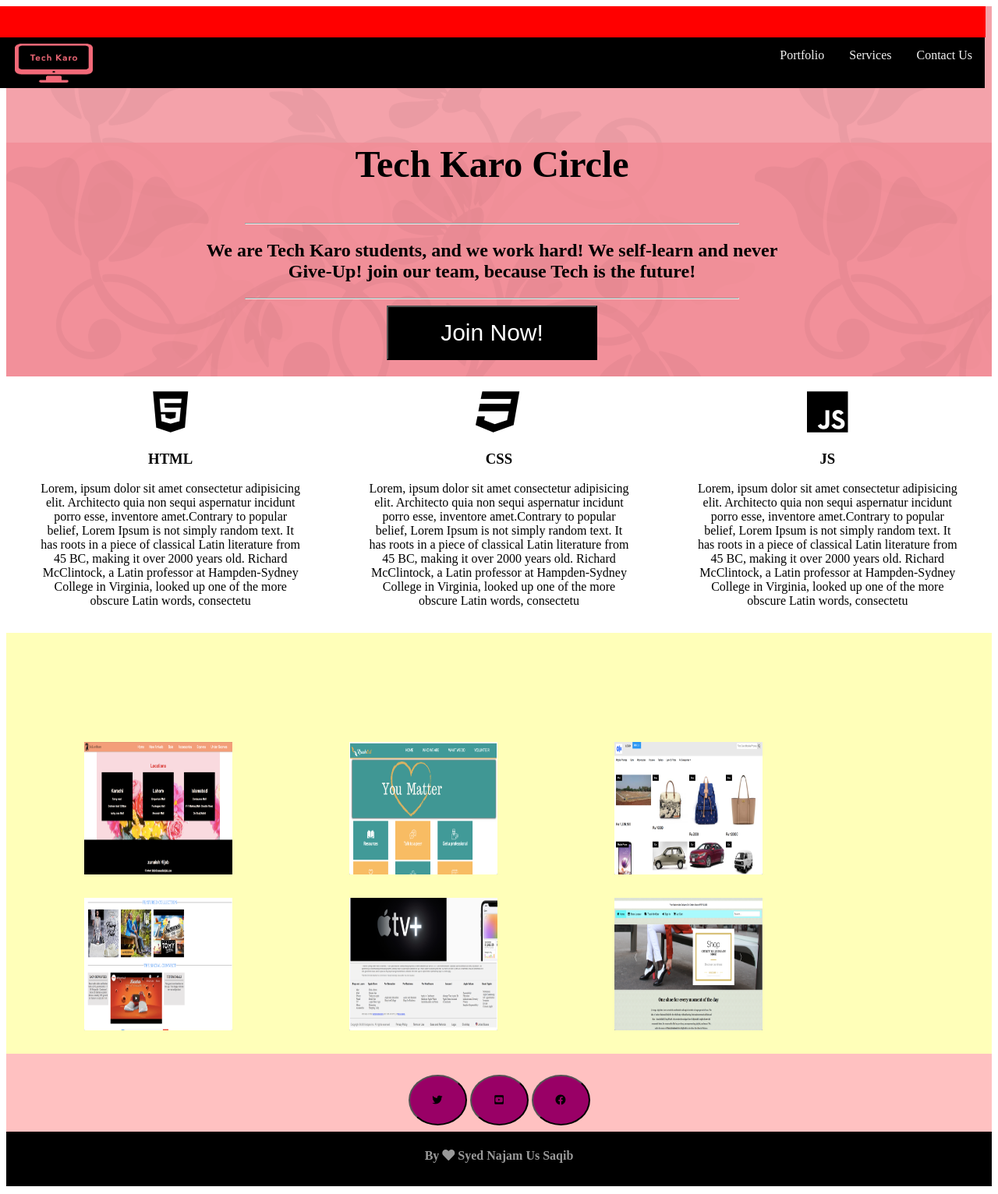
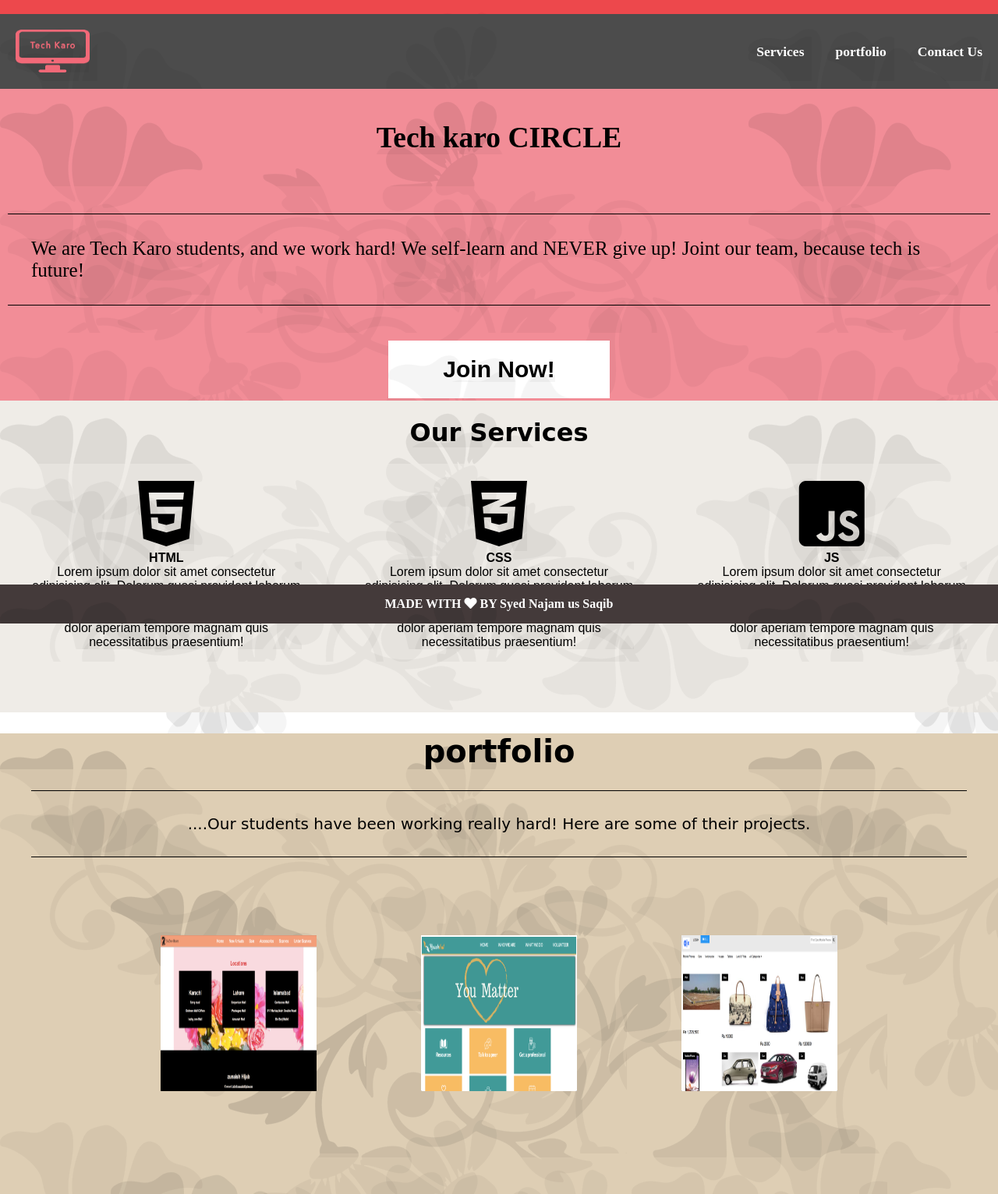
Before and after one commit to syedsaqib12/14thy-may--Webpage, a plain HTML site: page index.html in a window 1280 px wide. Shown: the top 1532 px of the page at 78% size. Drawn offline with Linux system fonts and the light colour scheme.

Commit message:
Add files via upload

```diff
--- a/index.html
+++ b/index.html
@@ -1,123 +1,135 @@
+
 <html>
 
 <head>
-  <title>
-    Web page
-  </title>
-  <link rel="stylesheet" type="text/css" href="style.css">
     <link rel="stylesheet" href="https://use.fontawesome.com/releases/v5.8.2/css/all.css"
         integrity="sha384-oS3vJWv+0UjzBfQzYUhtDYW+Pj2yciDJxpsK1OYPAYjqT085Qq/1cq5FLXAZQ7Ay" crossorigin="anonymous">
+    <meta name="viewport" content="width=device-width, initial-scale=1">
+    <link rel="stylesheet" href="https://use.fontawesome.com/releases/v5.8.2/css/all.css"
+        integrity="sha384-oS3vJWv+0UjzBfQzYUhtDYW+Pj2yciDJxpsK1OYPAYjqT085Qq/1cq5FLXAZQ7Ay" crossorigin="anonymous">
+
+    <link rel="stylesheet" type="text/css" href="style.css">
 </head>
 
 <body>
-    <section id="section-join">
-  <div class="header">
-    <marquee>
-      <H1> Special Offer Just for Pakistani Citizens! Get <mark>50% Discount</mark> on any item. </H1>
+    <header>
+        <marquee direction="left"> Special offer,just for pakistani citizens Get <mark>50% Disscount </mark> On any product.
         </marquee>
+    </header>
+    <nav>
+        <div class="flex-container">
+            <div class="logo"><img src="img/logo.png" alt="tech"></div>
+            <div><h3>Services</h3></div>
+            <div><h3>portfolio</h3></div>
+            <div><h3>Contact Us</h3></div>
+        </div>
+    </nav>
+    <section>
+        <div id="circle">
+            <div>
+                <h2>
+                    Tech karo CIRCLE
+                </h2>
+            </div>
+            <div>
+                <p>We are Tech Karo students, and we work hard! We self-learn and NEVER give up! Joint our team, because tech is
+                    future!</p>
+            </div>
+            <div>
+                <button><strong>Join Now!</strong></button>
             </div>
 
-  <div class="topnav">
-    <a href="#">Contact Us</a>
-    <a href="#">Services</a>
-    <a href="#">Portfolio</a>
-    <img src="img/logo.png">
-
-  </div>
-  <section id="section-join">
-  <div class="container">
-    <H1> Tech Karo Circle </H1>
-    <hr align="center" width="50%">
-    <center>
-      <h2> We are Tech Karo students, and we work hard! We self-learn and never<br> Give-Up! join our team, because Tech
-        is the future!</h2>
-    </center>
-    <hr align="center" width="50%">
-    <center><button>Join Now!</button></center>
         </div>
     </section>
+    <main>
+        <div id="services">
+            <div>
+                <h1>Our Services</h1>
+            </div>
+            <div class="fig">
+                <figure>
+                    <i class="fab fa-html5 fa-6x"></i>
+                    <h4>HTML</h4>
+                    <figcaption>Lorem ipsum dolor sit amet consectetur adipisicing elit. Dolorum quasi provident laborum
+                        nesciunt eos? Autem error nulla repudiandae laboriosam commodi. Dignissimos quam officiis dolor
+                        aperiam tempore magnam quis necessitatibus praesentium!</figcaption>
+                </figure>
 
 
-  <section id="flex-container">
                 <figure>
-        <i class="fab fa-html5"></i>
-      <figcaption>
-        <h3>HTML</h3>
-        <P>
-          Lorem, ipsum dolor sit amet consectetur adipisicing elit.
-          Architecto quia non sequi aspernatur incidunt porro esse, inventore amet.Contrary to popular belief, Lorem Ipsum is not simply random text. It has roots in a piece of classical Latin literature from 45 BC, making it over 2000 years old. Richard McClintock, a Latin professor at Hampden-Sydney College in Virginia, looked up one of the more obscure Latin words, consectetu
-        </P>
-      </figcaption>
+                    <i class="fab fa-css3-alt fa-6x"></i>
+                    <h4>CSS</h4>
+                    <figcaption>Lorem ipsum dolor sit amet consectetur adipisicing elit. Dolorum quasi provident laborum
+                        nesciunt eos? Autem error nulla repudiandae laboriosam commodi. Dignissimos quam officiis dolor
+                        aperiam tempore magnam quis necessitatibus praesentium!</figcaption>
                 </figure>
                 <figure>
-        <i class="fab fa-css3"></i>
-        <figcaption>
-          <h3>CSS</h3>
-         <p> Lorem, ipsum dolor sit amet consectetur adipisicing elit.
-          Architecto quia non sequi aspernatur incidunt porro esse, inventore amet.Contrary to popular belief, Lorem Ipsum is not simply random text. It has roots in a piece of classical Latin literature from 45 BC, making it over 2000 years old. Richard McClintock, a Latin professor at Hampden-Sydney College in Virginia, looked up one of the more obscure Latin words, consectetu</p>
-        </figcaption>
+
+                    <i class="fab fa-js-square fa-6x"></i>
+                    <h4>JS</h4>
+                    <figcaption>Lorem ipsum dolor sit amet consectetur adipisicing elit. Dolorum quasi provident laborum
+                        nesciunt eos? Autem error nulla repudiandae laboriosam commodi. Dignissimos quam officiis dolor
+                        aperiam tempore magnam quis necessitatibus praesentium!</figcaption>
                 </figure>
-    <figure>
-        <i class="fab fa-js"></i>
-        <figcaption>
-          <h3>JS</h3>
-          <p> Lorem, ipsum dolor sit amet consectetur adipisicing elit.
-              Architecto quia non sequi aspernatur incidunt porro esse, inventore amet.Contrary to popular belief, Lorem Ipsum is not simply random text. It has roots in a piece of classical Latin literature from 45 BC, making it over 2000 years old. Richard McClintock, a Latin professor at Hampden-Sydney College in Virginia, looked up one of the more obscure Latin words, consectetu</p>
-        </figcaption>
-    </figure>
-  </section>
-
+            </div>
 
         </div>
 
-<section>
-<div class="section">
+        <div class="portfolio">
+            <div>
+                <h1>portfolio</h1>
+            </div>
+            <div>
+                <figure>
+                <p>....Our students have been working really hard! Here are some of their projects.</p>
+                </figure>
+            </div>
+            <section class="images">
+                <div>
 
                     <img src="img/p-1.png">
                     <img src="img/p-2.png">
                     <img src="img/p-3.png">
 
 
-
                 </div>
-</section>
-<section>
-<div class="section1">
+                <div>
                 	<img src="img/p-4.png">
                     <img src="img/p-5.png">
                     <img src="img/p-6.png">
                 </div>
 
+
             </section>
-<footer>
-<div class="footer">
- <div class="button">
-<center> <button>
-                    <i class="fab fa-twitter"></i>
+        </div>
+    </main>
+    <nav>
 
 
-                </button>
+        <div class="icon">
 
-                <button>
-                    <i class="fab fa-youtube-square"></i>
 
-                </button>
-
-                <button>
-                    <i class="fab fa-facebook"></i>
-
-                </button>
-
-</center>
-
+            <div>
+                <button><i class="fab fa-twitter-square"></i></button>
+                <button> <i class="fab fa-youtube"></i></button>
+                <button> <i class="fab fa-facebook-square"></i></button>
             </div>
         </div>
-<section>
-<div class="footer1">
-<h4> By <i class="fas fa-heart"></i> Syed Najam Us Saqib </h4>
 
- </div>
-</section>
+    </nav>
+
+
+    <footer>
+
+
+        <h4>MADE WITH <i class="fas fa-heart"></i> BY Syed Najam us Saqib</h4>
+
+
     </footer>
+
+
+
+
 </body>
+
 </html>
--- a/style.css
+++ b/style.css
@@ -1,140 +1,177 @@
-#section-join {
-	background-color: #f28c96ce;
-	background-image: url(img/floral.png)
-}
-.header {
-	background-color: red;
-    height:40px;
-    width:100%;
-    margin-left: -8px;
-   }
 
-
-   .header h1 {
-	display: contents;
-	color: white;
+* {
+    background-image: url("img/floral.png")
 }
 
-.topnav {
-  overflow: hidden;
-  background-color: #000;
-  width: 100%;
-  height: 65px;
-  margin-left: -9px;
-  margin-top: inherit;
+html body {
+    margin: 0;
+    padding: 0;
+}
+
+marquee {
+    width: 100%;
+    color: white;
+    background-color: #ed484c;
+}
+
+.flex-container {
+    display: flex;
+    background-color: #4c4c4c ;
+    justify-content: right;
+}
+
+.flex-container>div {
+    margin: 10px;
+    padding: 10px;
+    font-size: 15px;
+    color: white;
+}
+
+.flex-container {
+    display: flex;
+    justify-content: flex-end;
+}
+
+div.logo {
+    margin-right: auto;
+}
+
+img {
+    height: 55px;
+    width: 95px;
+}
+
+#circle {
+    height: 400px;
+    width: 100%;
+    background-color: #f28d97;
+}
+
+#circle>div {
+    display: flex;
+    justify-content: center;
+    font-size: 25px;
+    padding: 10px;
+}
+
+#circle button {
+    padding: 20px 70px;
+    background-color: white;
+    border: none;
+    color: balck;
+    font-size: 30px;
+}
+#circle button:hover {
+    color: rgb(231, 231, 111);
+    background-color: black;
+}
+p {
+    border-top: 1px solid black;
+    border-bottom: 1px solid black;
+    padding: 30px;
+}
+
+#services {
+    font-family: 'Dancing Script', cursive;
+    margin: 0;
+    background-color: #efece7;
+    height: 400px;
+    width: 100%;
+}
+
+#services>div {
+    display: flex;
+    justify-content: center;
+    text-align: center;
+}
+
+#creation {
+    height: 400px;
+    width: 100%;
+    background-color: palevioletred;
+}
+
+#creation>div {
+    display: flex;
+    justify-content: center;
+    font-size: 20px;
+    padding: 10px;
+}
+
+.para2 {
+    padding: 20px;
+    margin: 10px 70px;
+    text-align: center;
+}
+
+footer {
+    position: fixed;
+    left: 0;
+    bottom: 0;
+    width: 100%;
+    background-color: rgb(68, 58, 58);
+    color: white;
+    text-align: center;
+    height: 50px;
+    line-height: 50px;
+}
+
+.fig {
+    font-family:'Nunito', sans-serif;
+    display: flex;
+    justify-content: space-between;
+}
+
+#creation figure img {
+    height: 200px;
+    width: 200px;
+}
+
+footer:hover .fa-heart {
+    color: rgb(189, 4, 4);
+}
+
+.images {
+    display: inline-block;
+}
+
+h4 {
+    margin: 0;
+}
+
+.images img {
+    width: 200px;
+    height: 200px;
+    padding: 4em 3.2em;
 
 }
-.topnav a {
-  float: right;
-  display: block;
-  color: #f2f2f2;
-  text-align: center;
-  padding: 14px 16px;
-  text-decoration: none;
+
+.portfolio {
+
+    font-size: 20px;
+    font-family: 'Dancing Script', cursive;
+    text-align: center;
+    background-color: #deceb4;
 }
-.topnav img {
-	height: 50px;
-	width: 100px;
-	float: left;
-	margin-left: 20px;
-	margin-top: 8px;
+
+.icon {
+    height: 200px;
+    line-height: 200px;
+    display: flex;
+    justify-content: center;
+    background-color: #a8bfbe;
 }
-.container {
-	width: 100%;
-	height: 300px;
-	margin-left: -9px;
+
+.icon button {
+    border: 2px solid black;
+    font-size: 40px;
+    background-color: none;
+    border-radius: 90px 90px;
+    padding: 15px;
+    margin: 5px;
 }
-.container h1 {
-	text-align: center;
-	margin-top:70px;
-	font-size: -webkit-xxx-large;
+
+.icon button:hover {
+    color: rgb(231, 231, 111);
+    background-color: black;
 }
-.container button {
-	width: 270px;
-	height: 70px;
-	background-color: black;
-	color: white;
-	font-size: 30px;
-}
-#flex-container{
-	display: flex;
-	background-color: white;
-}
-#flex-container figure {
-
-	display: flex;
-	flex-direction: column;
-	align-items: center;
-
-}
-#flex-container figcaption {
-	text-align: center;
-
-}
-#flex-container i {
-	font-size: 60px;
-}
-#flex-container i:hover {
-	background-color:#F69;
-}
-.section {
-	display:flex;
-	width:100%;
-	height:440px;
-	background-color:#FFFFB9;
-	}
-	.section h2 {
-	}
-	.section img {
-    width: 190px;
-    height: 170px;
-    margi;n: 45px;
-    padding: 50px;
-    margin-top: 90px;
-	margin-left: 50px;
-		}
-.section1 {
-	display:flex;
-	width:100%;
-	height:100px;
-	background-color:#FFFFB9;
-	}
-	.section1 img {
-    width: 190px;
-    height: 170px;
-    margi;n: 45px;
-    padding: 50px;
-    margin-top: -150px;
-    margin-left: 50px;
-		}
-		.footer {
-			width:100%;
-			height:100px;
-			background-color:transparent;
-			background-color:#FFC1C1;}
-
-
-.footer button {
-	height:65px;
-    width: 75px;
-	alignment-adjust:central;
-	margin-top:2em;
-	border-radius:50%;
-	background-color:#906;
-
-}
-.footer button:hover {
-	background-color:#F0F;
-}
-.footer1 {
-	background-color:#000;
-	height:70px;
-	width:100%;
-	color:#999;
-	text-align:center;
-	}
-	.footer1 h4 {
-		color:#999;
-	text-align:center;
-	display:-webkit-inline-box;
-		}
```
Lines whose indentation alone changed are shown as unchanged.
